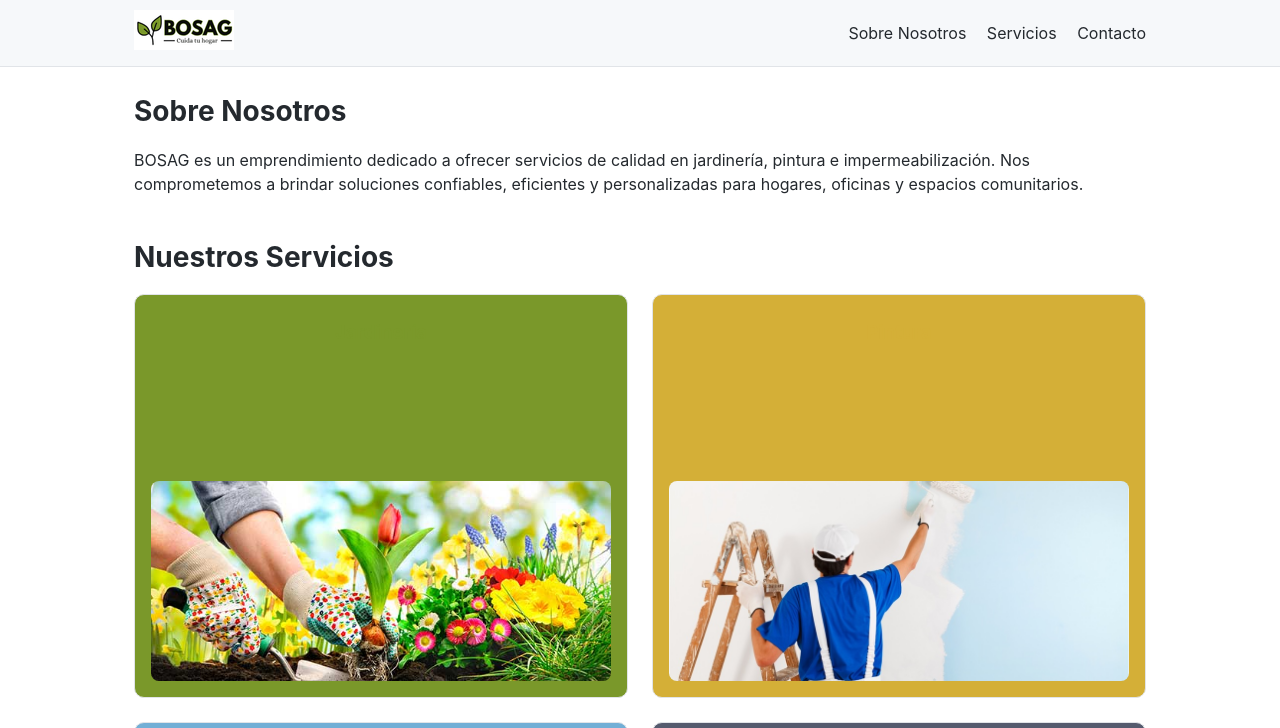
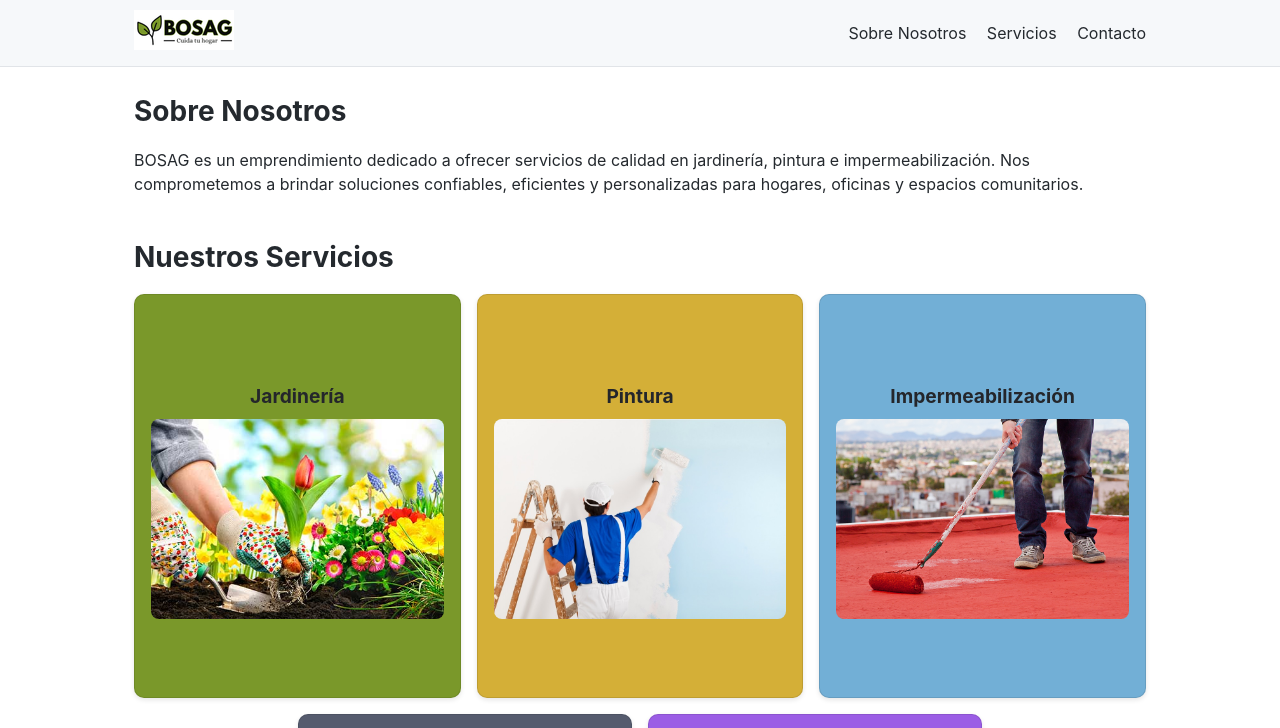
Before and after one commit to Sunsetby2006/BOSAG-Cuida-tu-hogar, a plain HTML site: page index.html in a window 1280 px wide. Shown: the top 728 px of the page. Drawn offline with Linux system fonts and the light colour scheme.

Commit message:
Update index.html

```diff
--- a/index.html
+++ b/index.html
@@ -73,62 +73,78 @@
         .service-buttons {
             display: flex;
             flex-wrap: wrap;
-            gap: 24px;
+            gap: 16px;
+            justify-content: center;
         }
 
         .service {
-            flex: 1 1 300px;
+            flex: 1 1 280px;
+            max-width: 300px;
             padding: 16px;
-            border: 1px solid var(--github-border);
             border-radius: 10px;
             text-align: center;
-            transition: background-color 0.3s, transform 0.3s;
+            transition: transform 0.3s;
             cursor: pointer;
             height: 370px;
             display: flex;
             flex-direction: column;
             justify-content: space-between;
+            box-shadow: 0 2px 5px rgba(0,0,0,0.1);
+            border: 1px solid rgba(0,0,0,0.1);
         }
 
         .service:hover {
             transform: scale(1.02);
+            box-shadow: 0 5px 15px rgba(0,0,0,0.1);
+        }
+
+        .service h3 {
+            margin: 0;
+            padding: 8px 0;
+            color: #24262b;
+            font-size: 1.2rem;
+        }
+
+        .service-content {
+            flex-grow: 1;
+            display: flex;
+            flex-direction: column;
+            justify-content: center;
         }
 
         .service img {
-            max-height: 200px;
             width: 100%;
+            height: 200px;
             object-fit: cover;
             border-radius: 8px;
             transition: filter 0.3s ease;
+            margin: 0 auto;
+            display: block;
         }
 
-        .service h3 {
-            margin: 8px 0;
+        .service p {
+            padding: 8px 0;
+            color: #24262b;
         }
 
         .jardineria {
             background-color: var(--bosag-green);
-            color: var(--bosag-green);
         }
 
         .pintura {
             background-color: var(--bosag-gold);
-            color: var(--bosag-gold);
         }
 
         .impermeabilizante {
             background-color: var(--bosag-blue);
-            color: var(--bosag-blue);
         }
 
         .seguridad {
             background-color: var(--bosag-security);
-            color: var(--bosag-security);
         }
 
         .otros {
             background-color: var(--bosag-other);
-            color: var(--bosag-other);
         }
 
         footer {
@@ -140,8 +156,9 @@
         }
 
         @media (max-width: 768px) {
-            .service-buttons {
-                flex-direction: column;
+            .service {
+                flex: 1 1 100%;
+                max-width: 100%;
             }
         }
     </style>
@@ -170,24 +187,34 @@
             <h2 class="section-title">Nuestros Servicios</h2>
             <div class="service-buttons">
                 <div class="service jardineria" onmouseover="changeHue(this, 'green')" onmouseout="resetHue(this)">
+                    <div class="service-content">
                         <h3>Jardinería</h3>
                         <img src="https://github.com/Sunsetby2006/BOSAG-Cuida-tu-hogar/blob/main/fotos/jardineria.jpg?raw=true" alt="Jardinería">
                     </div>
+                </div>
                 <div class="service pintura" onmouseover="changeHue(this, 'gold')" onmouseout="resetHue(this)">
+                    <div class="service-content">
                         <h3>Pintura</h3>
                         <img src="https://github.com/Sunsetby2006/BOSAG-Cuida-tu-hogar/blob/main/fotos/pintura.jpg?raw=true" alt="Pintura">
                     </div>
+                </div>
                 <div class="service impermeabilizante" onmouseover="changeHue(this, 'blue')" onmouseout="resetHue(this)">
+                    <div class="service-content">
                         <h3>Impermeabilización</h3>
                         <img src="https://github.com/Sunsetby2006/BOSAG-Cuida-tu-hogar/blob/main/fotos/impermeabilizante.jpg?raw=true" alt="Impermeabilizante">
                     </div>
+                </div>
                 <div class="service seguridad" onmouseover="changeHue(this, 'security')" onmouseout="resetHue(this)">
+                    <div class="service-content">
                         <h3>Sistemas de Seguridad</h3>
                         <img src="https://github.com/Sunsetby2006/BOSAG-Cuida-tu-hogar/blob/main/fotos/seguridad.jpg?raw=true" alt="Seguridad">
                     </div>
+                </div>
                 <div class="service otros" onmouseover="changeHue(this, 'other')" onmouseout="resetHue(this)">
+                    <div class="service-content">
                         <h3>Otros Servicios</h3>
                         <img src="https://github.com/Sunsetby2006/BOSAG-Cuida-tu-hogar/blob/main/fotos/otros.jpg?raw=true" alt="Otros">
+                    </div>
                 </div>
             </div>
         </section>
```
Lines whose indentation alone changed are shown as unchanged.
